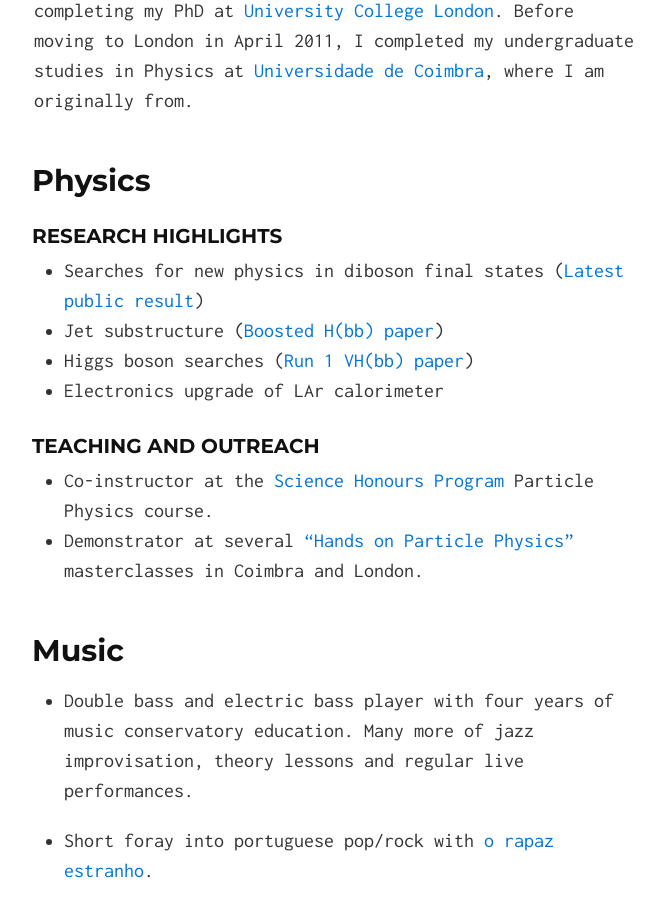
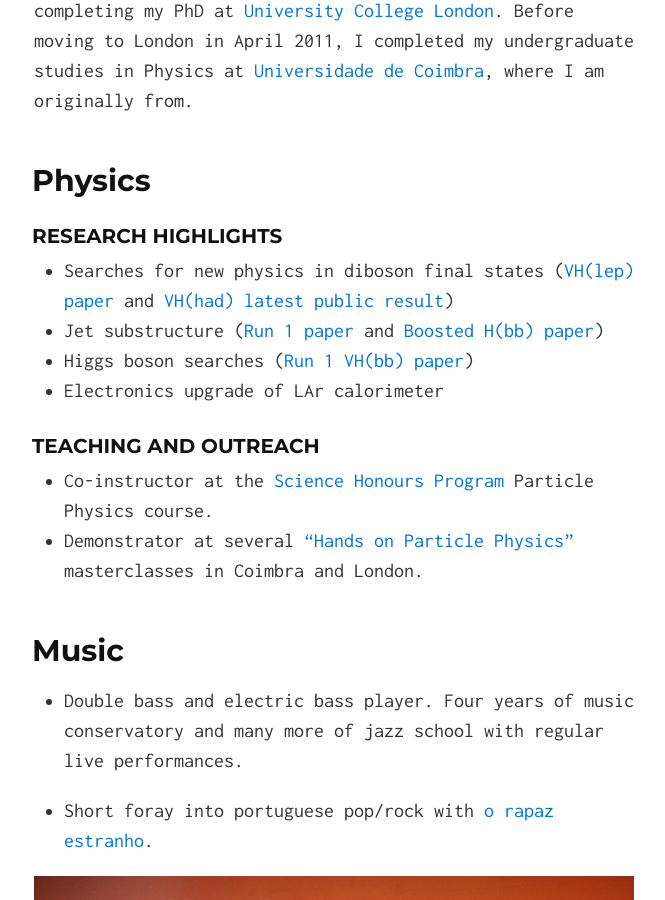
Before and after one commit to inesochoa/inesochoa.github.io, a Jekyll site: the page built from index.md, in a window 1280 px wide and 900 px high, scrolled down 444 px. Shown: the whole window, without its empty margins (306-971 px from the left). Built offline with Jekyll 4.4.1, drawn with Linux system fonts in a browser that asks for light colours.

Commit message:
update papers

```diff
--- a/index.md
+++ b/index.md
@@ -12,10 +12,10 @@ I am currently a postdoctoral research associate at Columbia University. I moved
 ## Physics
 
 ### Research highlights
-* Searches for new physics in diboson final states ([Latest public result](https://cds.cern.ch/record/2258132)){% comment %}
+* Searches for new physics in diboson final states ([VH(lep) paper](https://arxiv.org/abs/1607.05621) and [VH(had) latest public result](https://cds.cern.ch/record/2258132)){% comment %}
 * b-tagging
 {% endcomment %}
-* Jet substructure ([Boosted H(bb) paper](https://arxiv.org/abs/1506.04973))
+* Jet substructure ([Run 1 paper](https://arxiv.org/abs/1306.4945) and [Boosted H(bb) paper](https://arxiv.org/abs/1506.04973))
 * Higgs boson searches ([Run 1 VH(bb) paper](https://arxiv.org/abs/1409.6212))
 * Electronics upgrade of LAr calorimeter
 
@@ -26,7 +26,7 @@ I am currently a postdoctoral research associate at Columbia University. I moved
 
 ## Music
 
-* Double bass and electric bass player with four years of music conservatory education. Many more of jazz improvisation, theory lessons and regular live performances.
+* Double bass and electric bass player. Four years of music conservatory and many more of jazz school with regular live performances.
 
 * Short foray into portuguese pop/rock with [o rapaz estranho](https://www.youtube.com/playlist?list=PLBFEFEBC70AE5B69F).
 
```
